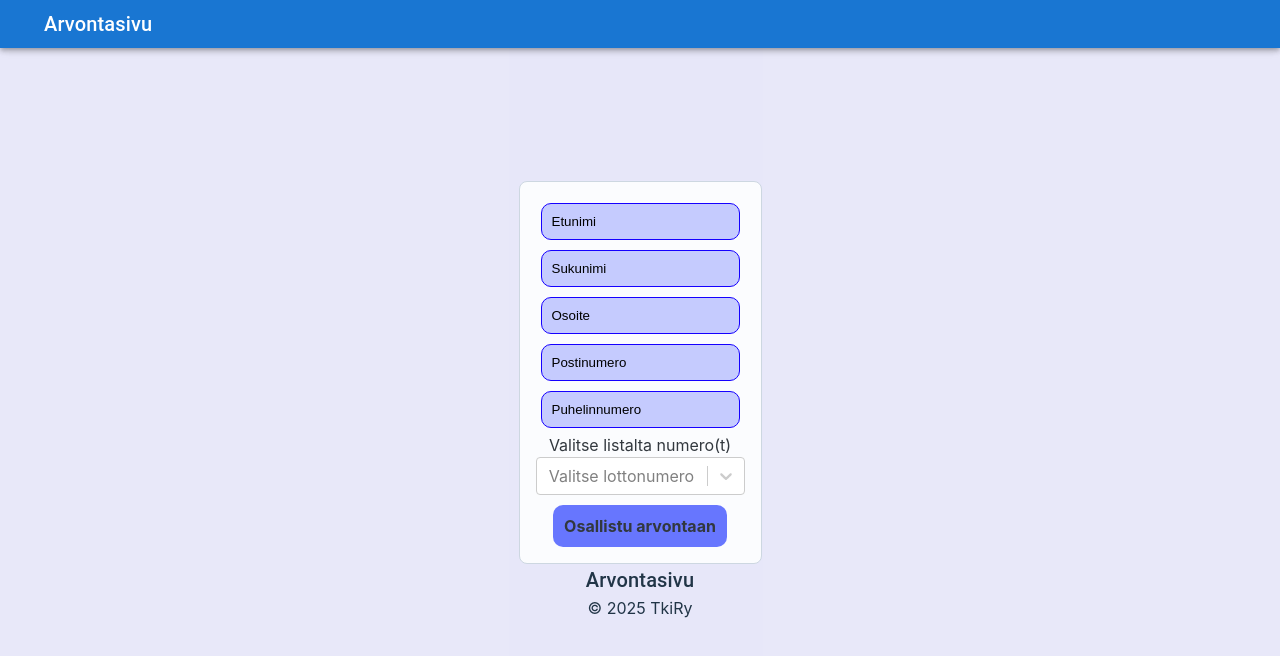
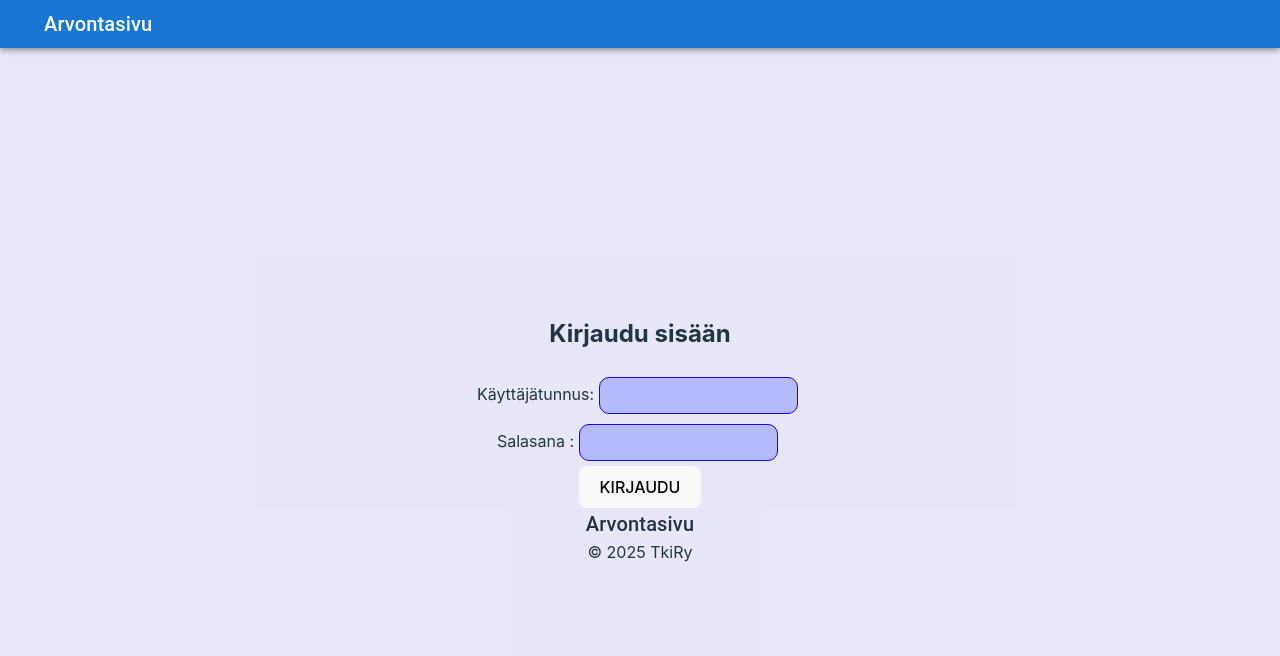
Before and after one commit to JussiTa/tkiry-frontend, a React (Vite) app: page /login in a window 1280 px wide. Shown: the top 656 px of the page. Built offline with nearby package versions, Linux system fonts and the light colour scheme.

Commit message:
revert last commit

```diff
--- a/src/main.tsx
+++ b/src/main.tsx
@@ -15,8 +15,7 @@ createRoot(document.getElementById("root")!).render(
     <AuthProvider>
       <QueryClientProvider client={queryClient}>
         <Header />
-        {/* <RouterProvider router={router}></RouterProvider> */}
-        <App/>
+        <RouterProvider router={router}></RouterProvider>
         <Footer />
       </QueryClientProvider>
     </AuthProvider>
```
